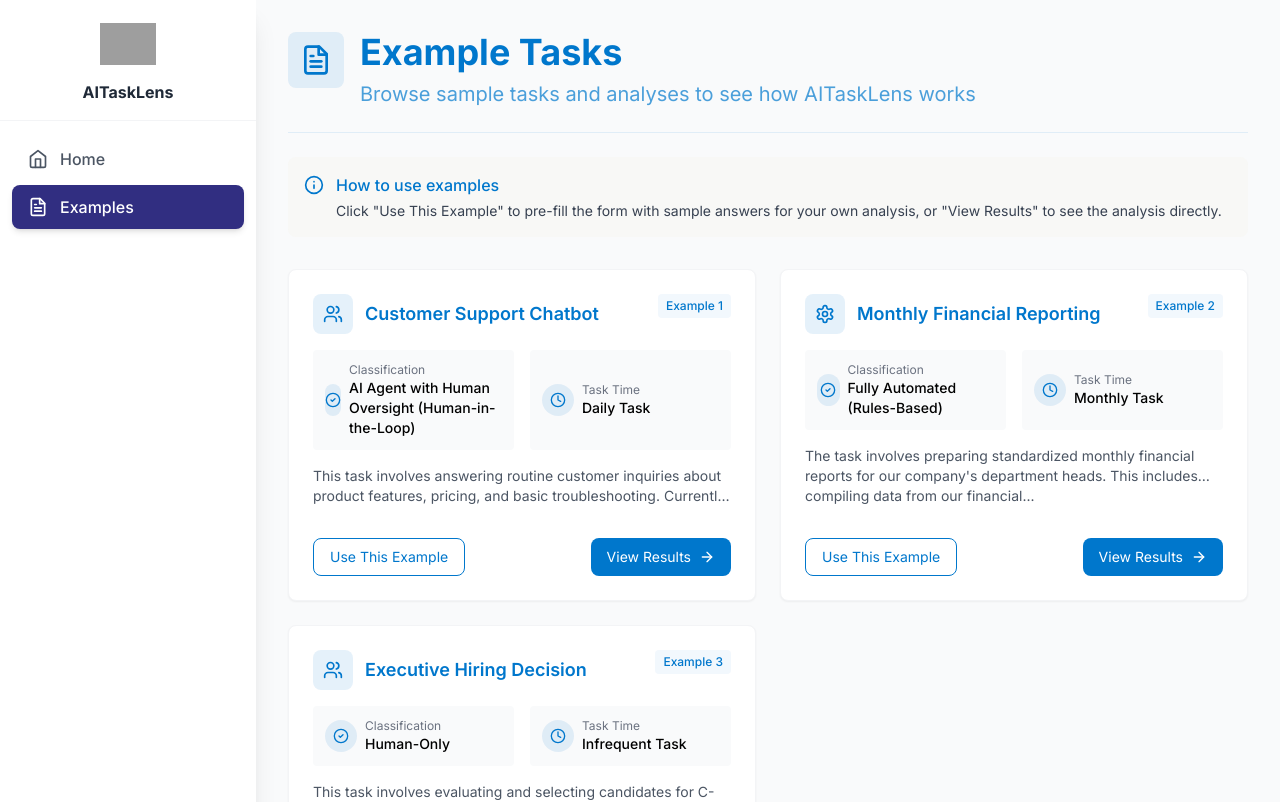
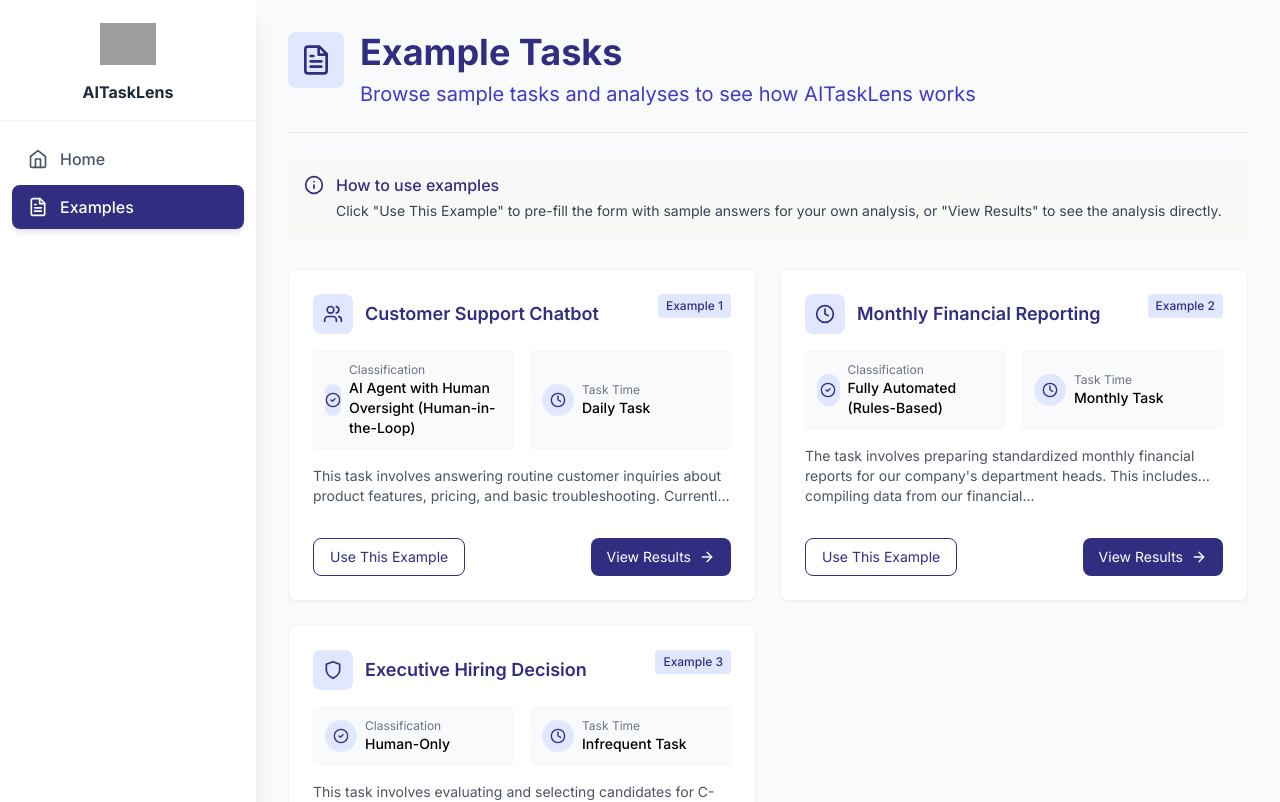
Before and after one commit to DrPBaksh/AITaskLens_v2, a React (Create React App) app: page /examples in a window 1280 px wide. Shown: the top 802 px of the page. Built offline with nearby package versions, Linux system fonts and the light colour scheme; sample sign-in values are in the browser's storage; grey boxes are pictures that could not be loaded.

Commit message:
Update ExamplesPage component to use proper navigation and UK spelling

```diff
--- a/src/pages/ExamplesPage.jsx
+++ b/src/pages/ExamplesPage.jsx
@@ -1,12 +1,11 @@
-import React, { useState } from 'react';
+import React from 'react';
 import { useNavigate } from 'react-router-dom';
 import { motion } from 'framer-motion';
-import { FileText, ArrowRight, CheckCircle2, Info, Clock, Users, Shield, Settings } from 'lucide-react';
+import { FileText, ArrowRight, CheckCircle2, Info, Clock, Users, Shield } from 'lucide-react';
 import { mockExamples } from '../utils/mockData';
 
 const ExamplesPage = () => {
   const navigate = useNavigate();
-  const [selectedExample, setSelectedExample] = useState(null);
 
   const handleUseExample = (example) => {
     navigate('/', { state: { exampleAnswers: example.answers } });
@@ -24,20 +23,20 @@ const ExamplesPage = () => {
   return (
     <>
       <motion.div
-        className="relative border-b border-corndel-blue/10 pb-6 mb-6"
+        className="relative border-b border-indigo-900/10 pb-6 mb-6"
         initial={{ opacity: 0, y: 20 }}
         animate={{ opacity: 1, y: 0 }}
         transition={{ delay: 0.1 }}
       >
         <div className="flex items-start gap-4">
-          <div className="bg-corndel-blue/10 p-3 rounded-lg">
-            <FileText size={32} className="text-corndel-blue" />
+          <div className="bg-indigo-100 p-3 rounded-lg">
+            <FileText size={32} className="text-indigo-900" />
           </div>
           <div>
-            <h1 className="text-4xl font-bold text-corndel-blue mb-2">
+            <h1 className="text-4xl font-bold text-indigo-900 mb-2">
               Example Tasks
             </h1>
-            <h2 className="text-xl text-corndel-blue/70">
+            <h2 className="text-xl text-indigo-700">
               Browse sample tasks and analyses to see how AITaskLens works
             </h2>
           </div>
@@ -45,9 +44,9 @@ const ExamplesPage = () => {
       </motion.div>
 
       <div className="bg-corndel-beige/30 p-4 rounded-lg flex items-start mb-8">
-        <Info className="w-5 h-5 text-corndel-blue mt-0.5 mr-3 flex-shrink-0" />
+        <Info className="w-5 h-5 text-indigo-900 mt-0.5 mr-3 flex-shrink-0" />
         <div>
-          <h4 className="font-medium text-corndel-blue mb-1">How to use examples</h4>
+          <h4 className="font-medium text-indigo-900 mb-1">How to use examples</h4>
           <p className="text-sm text-gray-700">
             Click "Use This Example" to pre-fill the form with sample answers for your own analysis, or "View Results" to see the analysis directly.
           </p>
@@ -65,22 +64,22 @@ const ExamplesPage = () => {
           >
             <div className="flex justify-between items-start mb-4">
               <div className="flex items-center">
-                <div className="w-10 h-10 bg-corndel-blue/10 rounded-lg flex items-center justify-center mr-3">
-                  {example.id === 'example1' && <Users className="h-5 w-5 text-corndel-blue" />}
-                  {example.id === 'example2' && <Settings className="h-5 w-5 text-corndel-blue" />}
-                  {example.id === 'example3' && <Users className="h-5 w-5 text-corndel-blue" />}
+                <div className="w-10 h-10 bg-indigo-100 rounded-lg flex items-center justify-center mr-3">
+                  {example.id === 'example1' && <Users className="h-5 w-5 text-indigo-900" />}
+                  {example.id === 'example2' && <Clock className="h-5 w-5 text-indigo-900" />}
+                  {example.id === 'example3' && <Shield className="h-5 w-5 text-indigo-900" />}
                 </div>
-                <h3 className="text-lg font-semibold text-corndel-blue">{example.title}</h3>
+                <h3 className="text-lg font-semibold text-indigo-900">{example.title}</h3>
               </div>
-              <div className="bg-corndel-blue/5 text-xs font-medium text-corndel-blue px-2 py-1 rounded">
+              <div className="bg-indigo-100 text-xs font-medium text-indigo-900 px-2 py-1 rounded">
                 Example {index + 1}
               </div>
             </div>
 
             <div className="grid grid-cols-1 md:grid-cols-2 gap-4 mb-4">
               <div className="bg-gray-50 p-3 rounded flex items-center">
-                <div className="w-8 h-8 bg-corndel-blue/10 rounded-full flex items-center justify-center mr-2">
-                  <CheckCircle2 className="h-4 w-4 text-corndel-blue" />
+                <div className="w-8 h-8 bg-indigo-100 rounded-full flex items-center justify-center mr-2">
+                  <CheckCircle2 className="h-4 w-4 text-indigo-900" />
                 </div>
                 <div>
                   <div className="text-xs text-gray-500">Classification</div>
@@ -89,8 +88,8 @@ const ExamplesPage = () => {
               </div>
 
               <div className="bg-gray-50 p-3 rounded flex items-center">
-                <div className="w-8 h-8 bg-corndel-blue/10 rounded-full flex items-center justify-center mr-2">
-                  <Clock className="h-4 w-4 text-corndel-blue" />
+                <div className="w-8 h-8 bg-indigo-100 rounded-full flex items-center justify-center mr-2">
+                  <Clock className="h-4 w-4 text-indigo-900" />
                 </div>
                 <div>
                   <div className="text-xs text-gray-500">Task Time</div>
@@ -104,20 +103,20 @@ const ExamplesPage = () => {
             </div>
 
             <p className="text-gray-600 text-sm line-clamp-2 mb-4 flex-grow">
-              {example.answers[0].substring(0, 150)}...
+              {example.answers["0"].substring(0, 150)}...
             </p>
 
             <div className="flex justify-between space-x-2 mt-4">
               <button
                 onClick={() => handleUseExample(example)}
-                className="flex items-center justify-center px-4 py-2 text-sm border border-corndel-blue text-corndel-blue rounded-lg hover:bg-corndel-blue/5 transition-colors"
+                className="flex items-center justify-center px-4 py-2 text-sm border border-indigo-900 text-indigo-900 rounded-lg hover:bg-indigo-100 transition-colors"
               >
                 Use This Example
               </button>
 
               <button
                 onClick={() => handleViewResults(example)}
-                className="flex items-center justify-center px-4 py-2 text-sm bg-corndel-blue text-white rounded-lg hover:bg-corndel-blue/90 transition-colors"
+                className="flex items-center justify-center px-4 py-2 text-sm bg-indigo-900 text-white rounded-lg hover:bg-indigo-800 transition-colors"
               >
                 View Results
                 <ArrowRight className="ml-2 h-4 w-4" />
@@ -129,7 +128,7 @@ const ExamplesPage = () => {
 
       <div className="mt-8 text-center">
         <p className="text-sm text-gray-500">
-          Ready to analyze your own task? <a href="/" className="text-corndel-blue hover:underline">Go to the form</a>.
+          Ready to analyse your own task? <a href="/" className="text-indigo-900 hover:underline">Go to the form</a>.
         </p>
       </div>
     </>
```
